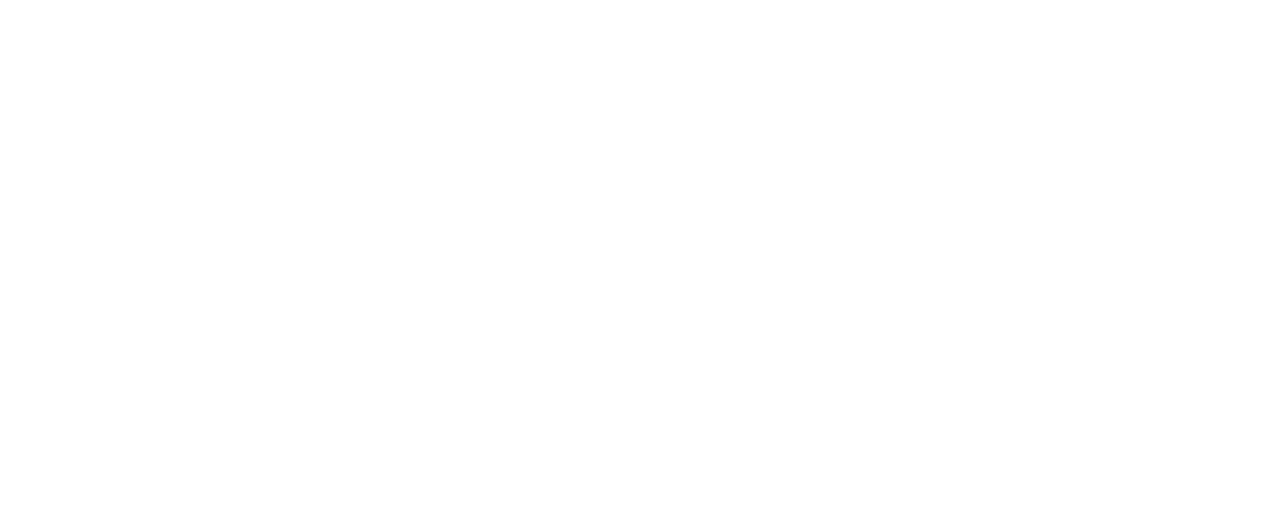
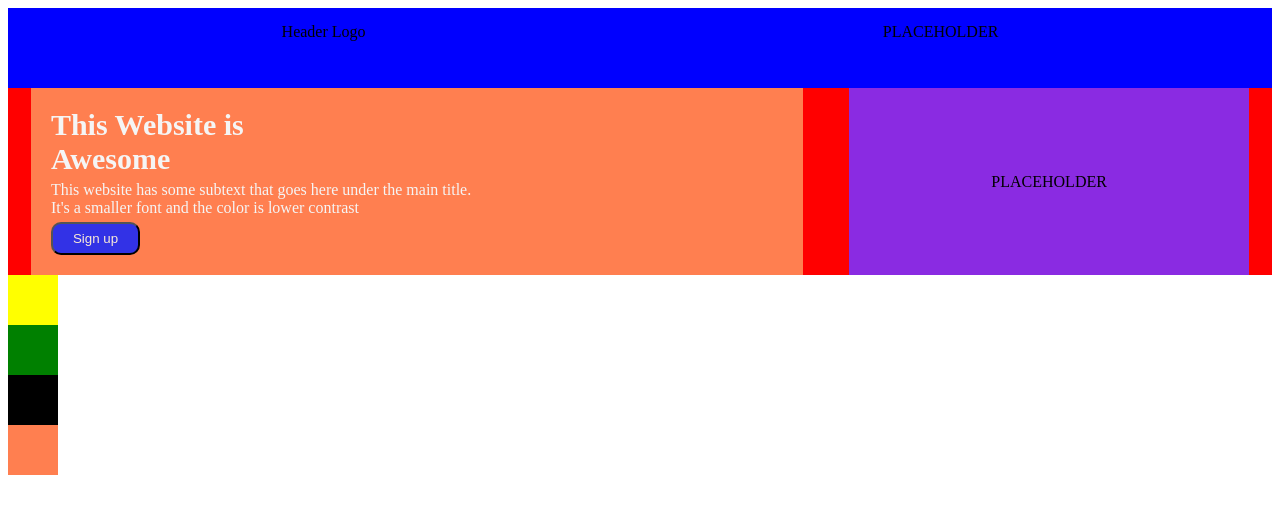
Before and after one commit to jacksonbloom0518/landing-page, a plain HTML site: page index.html in a window 1280 px wide. Drawn offline with Linux system fonts and the light colour scheme.

Commit message:
Finished the first 2 halves of the page
struggling with min-width need to look into it more

```diff
--- a/index.html
+++ b/index.html
@@ -9,5 +9,24 @@
 </head>
 <body>
 
+    <div class="header">
+        <div class="header-logo">Header Logo</div>
+        <div class="header-links">PLACEHOLDER</div>
+    </div>
+
+    <div class="modal-1">
+        <div class="m1container">
+            <div class="m1title">This Website is Awesome</div>
+            <div class="m1text">This website has some subtext that goes here under the main title.
+                It's a smaller font and the color is lower contrast</div>
+            <div class="sign-up-btn"><button>Sign up</button></div>
+        </div>
+        <div class="m1img">PLACEHOLDER</div>
+    </div>
+    <div class="modal-2"></div>
+    <div class="modal-3"></div>
+    <div class="modal-4"></div>
+    <div class="footer"></div>
+
 </body>
 </html>
--- a/style.css
+++ b/style.css
@@ -1,13 +1,52 @@
 .header {
+    display: flex;
+    flex-direction: row;
+    justify-content: space-around;
     background-color: blue;
-    height: 50px;
-    width: 50px;
+    min-height: 50px;
+    padding: 15px;
+
 }
 .modal-1 {
     background-color: red;
-    height: 50px;
-    width: 50px;
+    display: flex;
+    justify-content: space-around;
 }
+
+.m1container {
+    background-color: coral;
+    display: flex;
+    flex-direction: column;
+    padding: 20px;
+    gap:5px;
+    color: whitesmoke;
+}
+
+.m1title {
+    font-weight: bold;
+    font-size: 30px;
+    max-width: 300px;
+}
+
+.m1text {
+    max-width: 60%;
+}
+
+button {
+    background-color: rgb(50, 50, 230);
+    color: antiquewhite;
+    padding: 7px 20px;
+    border-radius: 10px;
+}
+
+.m1img {
+    background-color: blueviolet;
+    display: flex;
+    min-width: 400px;
+    justify-content: center;
+    align-items: center;
+}
+
 .modal-2 {
     background-color: yellow;
     height: 50px;
```
